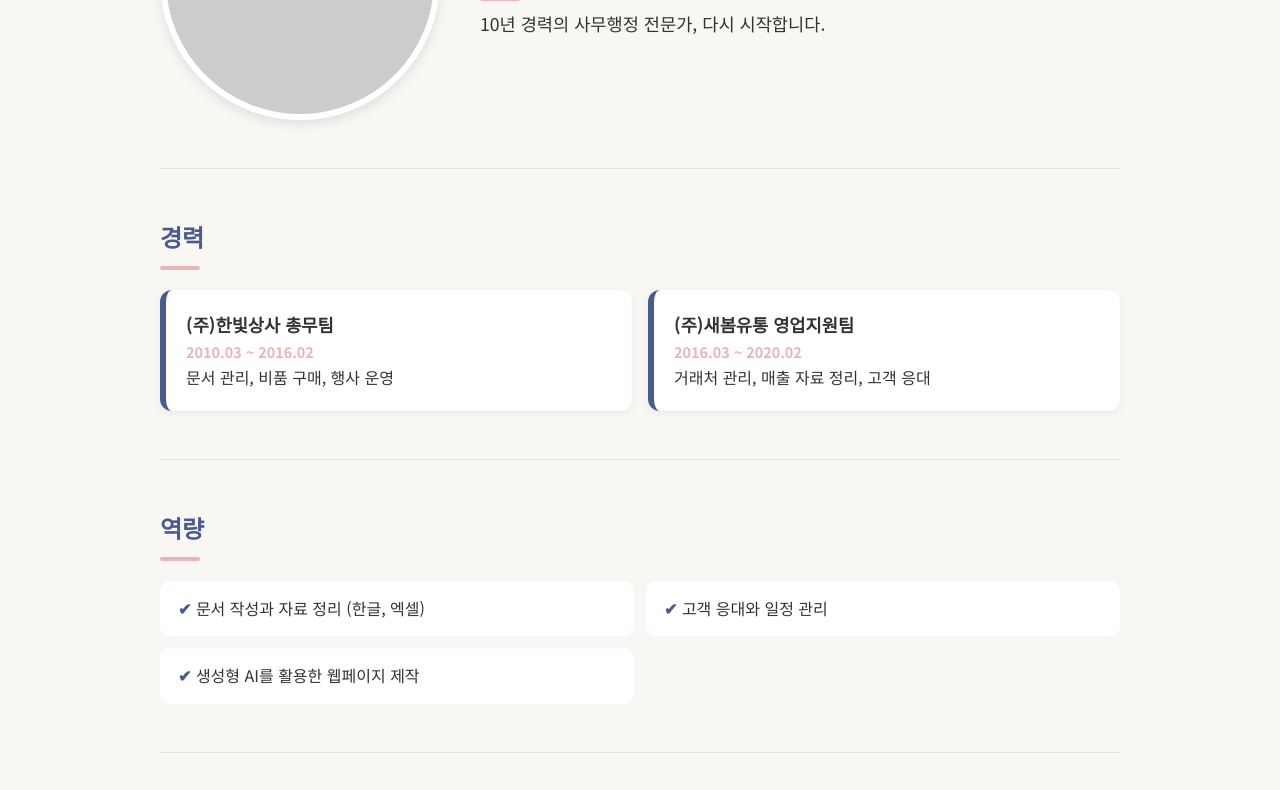
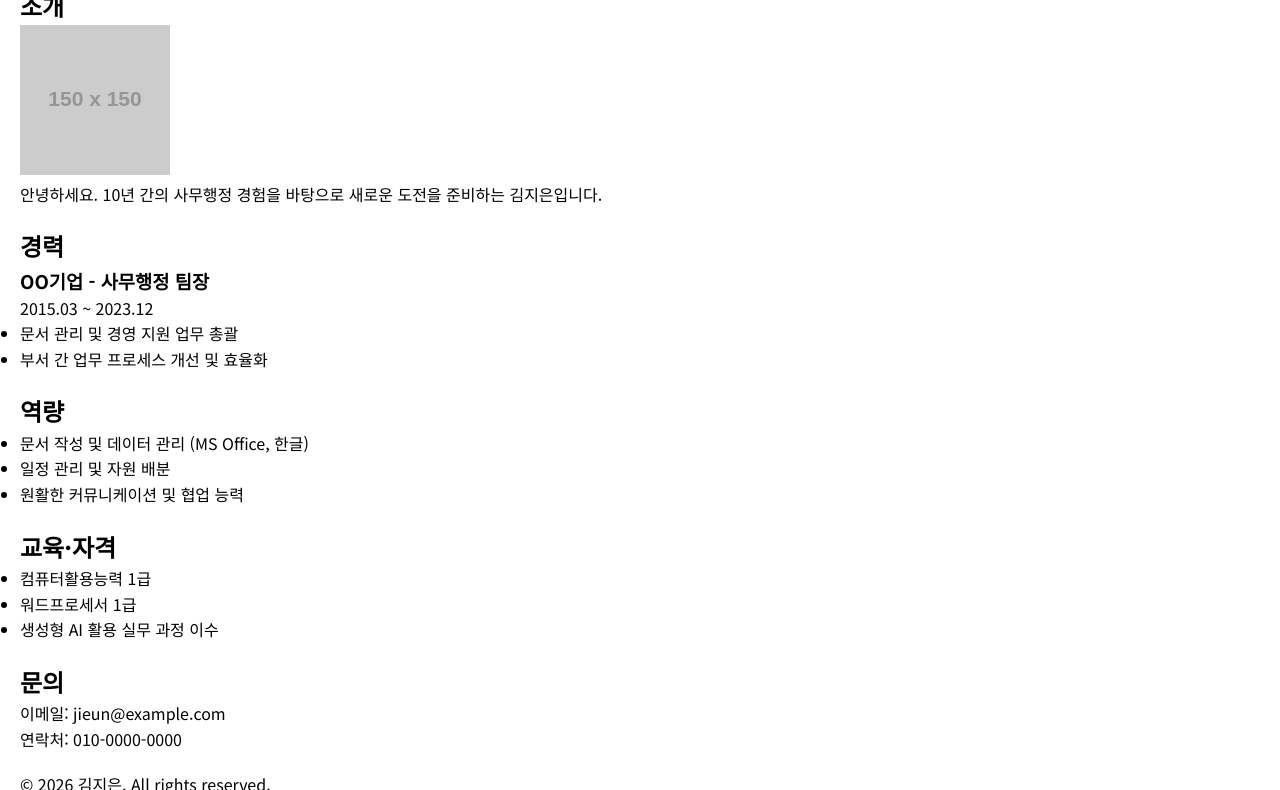
Before and after one commit to gomdol-i/dasi-na, a plain HTML site: page index.html in a window 1280 px wide. Shown: the part 278-1068 px from the top of the page. Drawn offline with Linux system fonts and the light colour scheme; placeholder pictures from the web are drawn by us.

Commit message:
1일차:프로젝트 폴더 구성과 html 뼈대 작성

```diff
--- /dev/null
+++ b/css/style-77.css
@@ -0,0 +1,255 @@
+/* =========================================
+   다시, 나 - 스타일 파일
+   1일차: 구글 글꼴만 적용 (디자인은 2일차)
+   ========================================= */
+
+/* 페이지 전체에 Noto Sans KR 글꼴 적용 */
+body {
+	font-family: "Noto Sans KR", sans-serif;
+}
+
+/* =========================================
+   다시, 나 - 스타일 파일
+   2일차: 기본 디자인 (휴대폰 화면 기준)
+   ========================================= */
+
+/* 1. 색상 변수 */
+:root {
+	/*--main-color: #2f6f5e; /* 대표색: 짙은 초록 */
+	--main-color: #4a5a8c; /* 대표색: 짙은 초록 */
+	/*--point-color: #f2a65a; /* 강조색: 살구색 */
+	--point-color: #e8b4b8; /* 강조색: 살구색 */
+	--text-color: #333333; /* 글자색 */
+	--bg-color: #f8f7f4; /* 배경색: 따뜻한 미색 */
+	--white: #ffffff;
+}
+
+/* 2. 기본 설정 */
+* {
+	box-sizing: border-box; /* 여백을 포함해 크기 계산 */
+	margin: 0;
+	padding: 0;
+}
+html {
+	scroll-behavior: smooth; /* 메뉴 클릭 시 부드럽게 이동 */
+}
+body {
+	font-family: "Noto Sans KR", sans-serif;
+	color: var(--text-color);
+	background-color: var(--bg-color);
+	line-height: 1.7;
+}
+img {
+	max-width: 100%; /* 화면보다 커지지 않게 */
+	height: auto;
+	display: block;
+}
+a {
+	color: inherit;
+	text-decoration: none; /* 링크 밑줄 제거 */
+}
+ul {
+	list-style: none; /* 목록 점 제거 */
+}
+
+/* 3. 헤더와 메뉴 (Flexbox) */
+header {
+	position: sticky; /* 스크롤해도 위에 고정 */
+	top: 0;
+	z-index: 10;
+	background-color: var(--main-color);
+	color: var(--white);
+	padding: 12px 20px;
+}
+header h1 {
+	font-size: 1.4rem;
+}
+nav ul {
+	display: flex;
+	flex-wrap: wrap; /* 화면이 좁으면 다음 줄로 */
+	gap: 4px 16px;
+	margin-top: 8px;
+}
+nav a {
+	font-size: 0.95rem;
+}
+nav a:hover {
+	color: var(--point-color);
+}
+
+/* 4. 본문 공통 */
+main {
+	max-width: 1000px; /* 넓은 화면에서도 가운데 정렬 */
+	margin: 0 auto;
+	padding: 0 20px;
+}
+section {
+	padding: 48px 0;
+	border-bottom: 1px solid #e3e1db;
+	scroll-margin-top: 100px; /* 고정 헤더에 제목이 가리지 않게 */
+}
+section:last-child {
+	border-bottom: none;
+}
+section h2 {
+	font-size: 1.5rem;
+	color: var(--main-color);
+	margin-bottom: 20px;
+}
+section h2::after {
+	/* 제목 아래 강조색 짧은 밑줄 */
+	content: "";
+	display: block;
+	width: 40px;
+	height: 4px;
+	margin-top: 8px;
+	background-color: var(--point-color);
+	border-radius: 2px;
+}
+
+/* 5. 소개 영역 (Grid) */
+#about {
+	display: grid;
+	justify-items: center;
+	text-align: center;
+	gap: 16px;
+}
+#about img {
+	width: 200px;
+	height: 200px;
+	border-radius: 50%; /* 원형 사진 */
+	object-fit: cover;
+	border: 6px solid var(--white);
+	box-shadow: 0 4px 12px rgba(0, 0, 0, 0.1);
+}
+#about h2 {
+	font-size: 2rem;
+	margin-bottom: 0;
+}
+#about h2::after {
+	margin: 8px auto 0; /* 밑줄 가운데 정렬 */
+}
+#about p {
+	font-size: 1.1rem;
+}
+
+/* 6. 경력 카드 (Grid) */
+#career {
+	display: grid;
+	grid-template-columns: 1fr;
+	gap: 16px;
+}
+#career h2 {
+	grid-column: 1 / -1; /* 제목은 한 줄 전체 차지 */
+	margin-bottom: 4px;
+}
+#career article {
+	background-color: var(--white);
+	padding: 20px;
+	border-radius: 12px;
+	border-left: 6px solid var(--main-color);
+	box-shadow: 0 2px 8px rgba(0, 0, 0, 0.06);
+}
+#career h3 {
+	font-size: 1.1rem;
+}
+#career article p:first-of-type {
+	/* 근무 기간 */
+	color: var(--point-color);
+	font-weight: 700;
+	font-size: 0.9rem;
+}
+
+/* 7. 역량·교육 목록 */
+#skills ul,
+#education ul {
+	display: grid;
+	gap: 12px;
+}
+#skills li,
+#education li {
+	background-color: var(--white);
+	padding: 14px 18px;
+	border-radius: 10px;
+}
+#skills li::before {
+	content: "✔ ";
+	color: var(--main-color);
+	font-weight: 700;
+}
+#education li::before {
+	content: "★ ";
+	color: var(--point-color);
+}
+
+/* 8. 문의 영역 */
+#contact {
+	text-align: center;
+}
+#contact h2::after {
+	margin: 8px auto 0;
+}
+#contact img {
+	margin: 20px auto 0;
+	border-radius: 12px;
+}
+
+/* 9. 바닥 영역 */
+footer {
+	background-color: var(--text-color);
+	color: #cccccc;
+	text-align: center;
+	padding: 20px;
+	font-size: 0.9rem;
+}
+
+/* 10. 반응형: 태블릿 (768px 이상) */
+@media (min-width: 768px) {
+	header {
+		display: flex; /* 사이트 이름과 메뉴를 한 줄로 */
+		justify-content: space-between;
+		align-items: center;
+		padding: 16px 40px;
+	}
+	nav ul {
+		margin-top: 0;
+		gap: 24px;
+	}
+	#about {
+		grid-template-columns: auto 1fr; /* 사진 칸 + 글 칸 */
+		justify-items: start;
+		text-align: left;
+		column-gap: 40px;
+		row-gap: 8px;
+	}
+	#about img {
+		grid-row: 1 / 3; /* 사진이 두 줄을 차지 */
+	}
+	#about h2 {
+		align-self: end;
+	}
+	#about h2::after {
+		margin: 8px 0 0; /* 밑줄 왼쪽 정렬 */
+	}
+	#about p {
+		align-self: start;
+	}
+	#career {
+		grid-template-columns: 1fr 1fr; /* 경력 카드 2열 */
+	}
+	#skills ul,
+	#education ul {
+		grid-template-columns: 1fr 1fr; /* 목록 2열 */
+	}
+}
+
+/* 11. 반응형: PC (1024px 이상) */
+@media (min-width: 1024px) {
+	#about img {
+		width: 280px;
+		height: 280px;
+	}
+	#about h2 {
+		font-size: 2.5rem;
+	}
+}
--- a/css/style.css
+++ b/css/style.css
@@ -1,255 +1,17 @@
-/* =========================================
-   다시, 나 - 스타일 파일
-   1일차: 구글 글꼴만 적용 (디자인은 2일차)
-   ========================================= */
-
-/* 페이지 전체에 Noto Sans KR 글꼴 적용 */
-body {
-	font-family: "Noto Sans KR", sans-serif;
+/* 전체 요소 기본 글꼴 설정 (Google Fonts: Noto Sans KR) */
+* {
+    font-family: 'Noto Sans KR', sans-serif;
+    box-sizing: border-box;
+    margin: 0;
+    padding: 0;
 }
 
-/* =========================================
-   다시, 나 - 스타일 파일
-   2일차: 기본 디자인 (휴대폰 화면 기준)
-   ========================================= */
-
-/* 1. 색상 변수 */
-:root {
-	/*--main-color: #2f6f5e; /* 대표색: 짙은 초록 */
-	--main-color: #4a5a8c; /* 대표색: 짙은 초록 */
-	/*--point-color: #f2a65a; /* 강조색: 살구색 */
-	--point-color: #e8b4b8; /* 강조색: 살구색 */
-	--text-color: #333333; /* 글자색 */
-	--bg-color: #f8f7f4; /* 배경색: 따뜻한 미색 */
-	--white: #ffffff;
+/* 기본 레이아웃 확인용 여백 설정 (디자인 이전 기본 여백만 제공) */
+body {
+    padding: 20px;
+    line-height: 1.6;
 }
 
-/* 2. 기본 설정 */
-* {
-	box-sizing: border-box; /* 여백을 포함해 크기 계산 */
-	margin: 0;
-	padding: 0;
+header, nav, main, section, footer {
+    margin-bottom: 20px;
 }
-html {
-	scroll-behavior: smooth; /* 메뉴 클릭 시 부드럽게 이동 */
-}
-body {
-	font-family: "Noto Sans KR", sans-serif;
-	color: var(--text-color);
-	background-color: var(--bg-color);
-	line-height: 1.7;
-}
-img {
-	max-width: 100%; /* 화면보다 커지지 않게 */
-	height: auto;
-	display: block;
-}
-a {
-	color: inherit;
-	text-decoration: none; /* 링크 밑줄 제거 */
-}
-ul {
-	list-style: none; /* 목록 점 제거 */
-}
-
-/* 3. 헤더와 메뉴 (Flexbox) */
-header {
-	position: sticky; /* 스크롤해도 위에 고정 */
-	top: 0;
-	z-index: 10;
-	background-color: var(--main-color);
-	color: var(--white);
-	padding: 12px 20px;
-}
-header h1 {
-	font-size: 1.4rem;
-}
-nav ul {
-	display: flex;
-	flex-wrap: wrap; /* 화면이 좁으면 다음 줄로 */
-	gap: 4px 16px;
-	margin-top: 8px;
-}
-nav a {
-	font-size: 0.95rem;
-}
-nav a:hover {
-	color: var(--point-color);
-}
-
-/* 4. 본문 공통 */
-main {
-	max-width: 1000px; /* 넓은 화면에서도 가운데 정렬 */
-	margin: 0 auto;
-	padding: 0 20px;
-}
-section {
-	padding: 48px 0;
-	border-bottom: 1px solid #e3e1db;
-	scroll-margin-top: 100px; /* 고정 헤더에 제목이 가리지 않게 */
-}
-section:last-child {
-	border-bottom: none;
-}
-section h2 {
-	font-size: 1.5rem;
-	color: var(--main-color);
-	margin-bottom: 20px;
-}
-section h2::after {
-	/* 제목 아래 강조색 짧은 밑줄 */
-	content: "";
-	display: block;
-	width: 40px;
-	height: 4px;
-	margin-top: 8px;
-	background-color: var(--point-color);
-	border-radius: 2px;
-}
-
-/* 5. 소개 영역 (Grid) */
-#about {
-	display: grid;
-	justify-items: center;
-	text-align: center;
-	gap: 16px;
-}
-#about img {
-	width: 200px;
-	height: 200px;
-	border-radius: 50%; /* 원형 사진 */
-	object-fit: cover;
-	border: 6px solid var(--white);
-	box-shadow: 0 4px 12px rgba(0, 0, 0, 0.1);
-}
-#about h2 {
-	font-size: 2rem;
-	margin-bottom: 0;
-}
-#about h2::after {
-	margin: 8px auto 0; /* 밑줄 가운데 정렬 */
-}
-#about p {
-	font-size: 1.1rem;
-}
-
-/* 6. 경력 카드 (Grid) */
-#career {
-	display: grid;
-	grid-template-columns: 1fr;
-	gap: 16px;
-}
-#career h2 {
-	grid-column: 1 / -1; /* 제목은 한 줄 전체 차지 */
-	margin-bottom: 4px;
-}
-#career article {
-	background-color: var(--white);
-	padding: 20px;
-	border-radius: 12px;
-	border-left: 6px solid var(--main-color);
-	box-shadow: 0 2px 8px rgba(0, 0, 0, 0.06);
-}
-#career h3 {
-	font-size: 1.1rem;
-}
-#career article p:first-of-type {
-	/* 근무 기간 */
-	color: var(--point-color);
-	font-weight: 700;
-	font-size: 0.9rem;
-}
-
-/* 7. 역량·교육 목록 */
-#skills ul,
-#education ul {
-	display: grid;
-	gap: 12px;
-}
-#skills li,
-#education li {
-	background-color: var(--white);
-	padding: 14px 18px;
-	border-radius: 10px;
-}
-#skills li::before {
-	content: "✔ ";
-	color: var(--main-color);
-	font-weight: 700;
-}
-#education li::before {
-	content: "★ ";
-	color: var(--point-color);
-}
-
-/* 8. 문의 영역 */
-#contact {
-	text-align: center;
-}
-#contact h2::after {
-	margin: 8px auto 0;
-}
-#contact img {
-	margin: 20px auto 0;
-	border-radius: 12px;
-}
-
-/* 9. 바닥 영역 */
-footer {
-	background-color: var(--text-color);
-	color: #cccccc;
-	text-align: center;
-	padding: 20px;
-	font-size: 0.9rem;
-}
-
-/* 10. 반응형: 태블릿 (768px 이상) */
-@media (min-width: 768px) {
-	header {
-		display: flex; /* 사이트 이름과 메뉴를 한 줄로 */
-		justify-content: space-between;
-		align-items: center;
-		padding: 16px 40px;
-	}
-	nav ul {
-		margin-top: 0;
-		gap: 24px;
-	}
-	#about {
-		grid-template-columns: auto 1fr; /* 사진 칸 + 글 칸 */
-		justify-items: start;
-		text-align: left;
-		column-gap: 40px;
-		row-gap: 8px;
-	}
-	#about img {
-		grid-row: 1 / 3; /* 사진이 두 줄을 차지 */
-	}
-	#about h2 {
-		align-self: end;
-	}
-	#about h2::after {
-		margin: 8px 0 0; /* 밑줄 왼쪽 정렬 */
-	}
-	#about p {
-		align-self: start;
-	}
-	#career {
-		grid-template-columns: 1fr 1fr; /* 경력 카드 2열 */
-	}
-	#skills ul,
-	#education ul {
-		grid-template-columns: 1fr 1fr; /* 목록 2열 */
-	}
-}
-
-/* 11. 반응형: PC (1024px 이상) */
-@media (min-width: 1024px) {
-	#about img {
-		width: 280px;
-		height: 280px;
-	}
-	#about h2 {
-		font-size: 2.5rem;
-	}
-}
--- a/index.html
+++ b/index.html
@@ -1,93 +1,94 @@
 <!DOCTYPE html>
 <html lang="ko">
 <head>
-  <!-- 문자 인코딩: 한글이 깨지지 않도록 설정 -->
     <meta charset="UTF-8">
-  <!-- 모바일 화면 크기에 맞추는 설정 (2일차 반응형에서 사용) -->
     <meta name="viewport" content="width=device-width, initial-scale=1.0">
-  <title>다시, 나 | 김지은 포트폴리오</title>
+    <title>다시, 나 - 김지은 포트폴리오</title>
 
-  <!-- Google Fonts: Noto Sans KR 글꼴 연결 -->
+    <!-- Google Fonts: Noto Sans KR 연결 -->
     <link rel="preconnect" href="https://fonts.googleapis.com">
     <link rel="preconnect" href="https://fonts.gstatic.com" crossorigin>
-  <link href="https://fonts.googleapis.com/css2?family=Noto+Sans+KR:wght@400;700&display=swap" rel="stylesheet">
+    <link href="https://fonts.googleapis.com/css2?family=Noto+Sans+KR:wght@300;400;500;700&display=swap" rel="stylesheet">
 
-  <!-- 외부 CSS 파일 연결 -->
+    <!-- 외부 CSS 스타일시트 연결 -->
     <link rel="stylesheet" href="css/style.css">
-
-  <!-- 외부 JavaScript 파일 연결 (defer: 화면을 다 읽은 뒤 실행) -->
-  <script src="js/script.js" defer></script>
 </head>
 <body>
 
-  <!-- 머리 영역: 사이트 이름과 메뉴 -->
+    <!-- 헤더 영역: 로고 및 메인 프로필 정보 -->
     <header>
         <h1>다시, 나</h1>
+        <p><strong>김지은</strong> | 10년 경력의 사무행정 전문가, 다시 시작합니다</p>
+    </header>
+
+    <!-- 네비게이션 영역: 주요 메뉴 링크 -->
     <nav>
         <ul>
             <li><a href="#about">소개</a></li>
-        <li><a href="#career">경력</a></li>
+            <li><a href="#experience">경력</a></li>
             <li><a href="#skills">역량</a></li>
             <li><a href="#education">교육·자격</a></li>
             <li><a href="#contact">문의</a></li>
         </ul>
     </nav>
-  </header>
 
+    <!-- 본문 영역 -->
     <main>
-    <!-- 소개 영역: 프로필 사진과 한 줄 소개 -->
+        <!-- 1. 소개 섹션 -->
         <section id="about">
-      <img src="https://placehold.co/400x400?text=Profile" alt="김길동 프로필 사진" width="400" height="400">
-      <h2>김지은</h2>
-      <p>10년 경력의 사무행정 전문가, 다시 시작합니다.</p>
+            <h2>소개</h2>
+            <!-- 플레이스홀더 이미지 적용 -->
+            <img src="https://placehold.co/150x150?text=Profile" alt="김지은 프로필 사진" width="150" height="150">
+            <p>안녕하세요. 10년 간의 사무행정 경험을 바탕으로 새로운 도전을 준비하는 김지은입니다.</p>
         </section>
 
-    <!-- 경력 영역: 회사, 기간, 담당 업무 -->
-    <section id="career">
+        <!-- 2. 경력 섹션 -->
+        <section id="experience">
             <h2>경력</h2>
             <article>
-        <h3>(주)한빛상사 총무팀</h3>
-        <p>2010.03 ~ 2016.02</p>
-        <p>문서 관리, 비품 구매, 행사 운영</p>
-      </article>
-      <article>
-        <h3>(주)새봄유통 영업지원팀</h3>
-        <p>2016.03 ~ 2020.02</p>
-        <p>거래처 관리, 매출 자료 정리, 고객 응대</p>
+                <h3>OO기업 - 사무행정 팀장</h3>
+                <p>2015.03 ~ 2023.12</p>
+                <ul>
+                    <li>문서 관리 및 경영 지원 업무 총괄</li>
+                    <li>부서 간 업무 프로세스 개선 및 효율화</li>
+                </ul>
             </article>
         </section>
 
-    <!-- 역량 영역: 나의 강점 -->
+        <!-- 3. 역량 섹션 -->
         <section id="skills">
             <h2>역량</h2>
             <ul>
-        <li>문서 작성과 자료 정리 (한글, 엑셀)</li>
-        <li>고객 응대와 일정 관리</li>
-        <li>생성형 AI를 활용한 웹페이지 제작</li>
+                <li>문서 작성 및 데이터 관리 (MS Office, 한글)</li>
+                <li>일정 관리 및 자원 배분</li>
+                <li>원활한 커뮤니케이션 및 협업 능력</li>
             </ul>
         </section>
 
-    <!-- 교육·자격 영역 -->
+        <!-- 4. 교육·자격 섹션 -->
         <section id="education">
             <h2>교육·자격</h2>
             <ul>
-        <li>디지털서비스융합 전문가 양성과정 수료 (2026)</li>
-        <li>컴퓨터활용능력 2급</li>
+                <li>컴퓨터활용능력 1급</li>
+                <li>워드프로세서 1급</li>
+                <li>생성형 AI 활용 실무 과정 이수</li>
             </ul>
         </section>
 
-    <!-- 문의 영역: 4일차에 실제 게시판과 연결 예정 -->
+        <!-- 5. 문의 섹션 -->
         <section id="contact">
             <h2>문의</h2>
-      <p>함께 일할 기회를 기다립니다. 아래 문의 게시판에 글을 남겨 주세요.</p>
-      <img src="https://placehold.co/800x300?text=Contact+Board" alt="문의 게시판 자리" width="800" height="300">
+            <p>이메일: jieun@example.com</p>
+            <p>연락처: 010-0000-0000</p>
         </section>
     </main>
 
-  <!-- 바닥 영역: 저작권 표시 -->
+    <!-- 푸터 영역: 저작권 표시 -->
     <footer>
         <p>&copy; 2026 김지은. All rights reserved.</p>
     </footer>
 
+    <!-- 외부 JavaScript 파일 연결 -->
+    <script src="js/script.js"></script>
 </body>
 </html>
```
Also changed, not shown: index-77.html (added, +93 -0 lines), js/script-77.js (added, +7 -0 lines), js/script.js (+4 -7 lines). Lines whose indentation alone changed are shown as unchanged.
